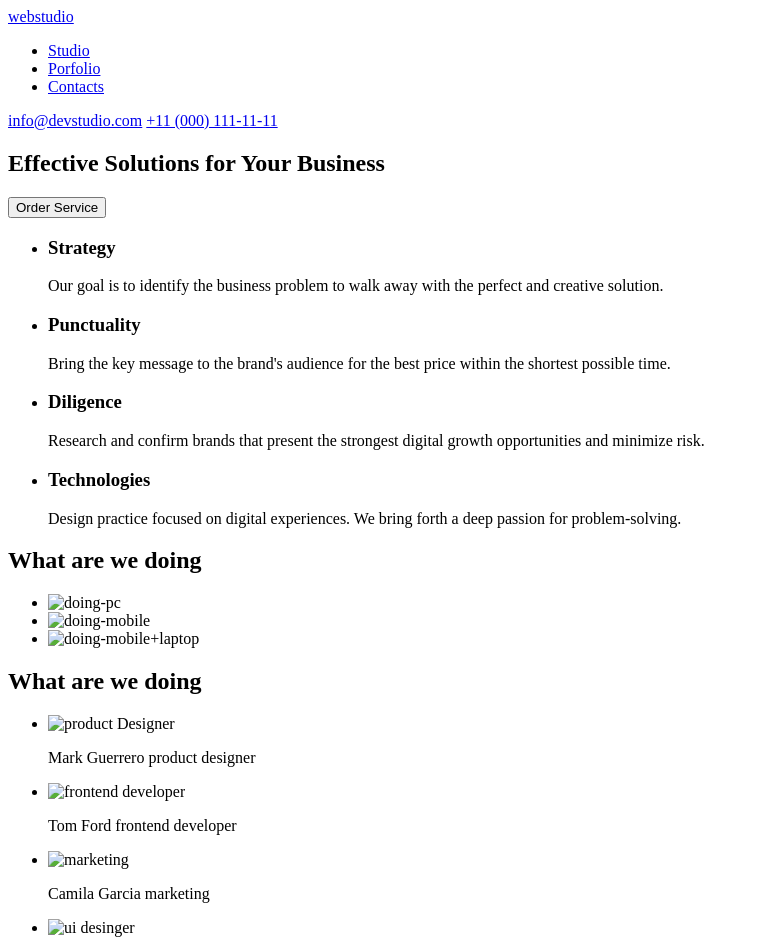
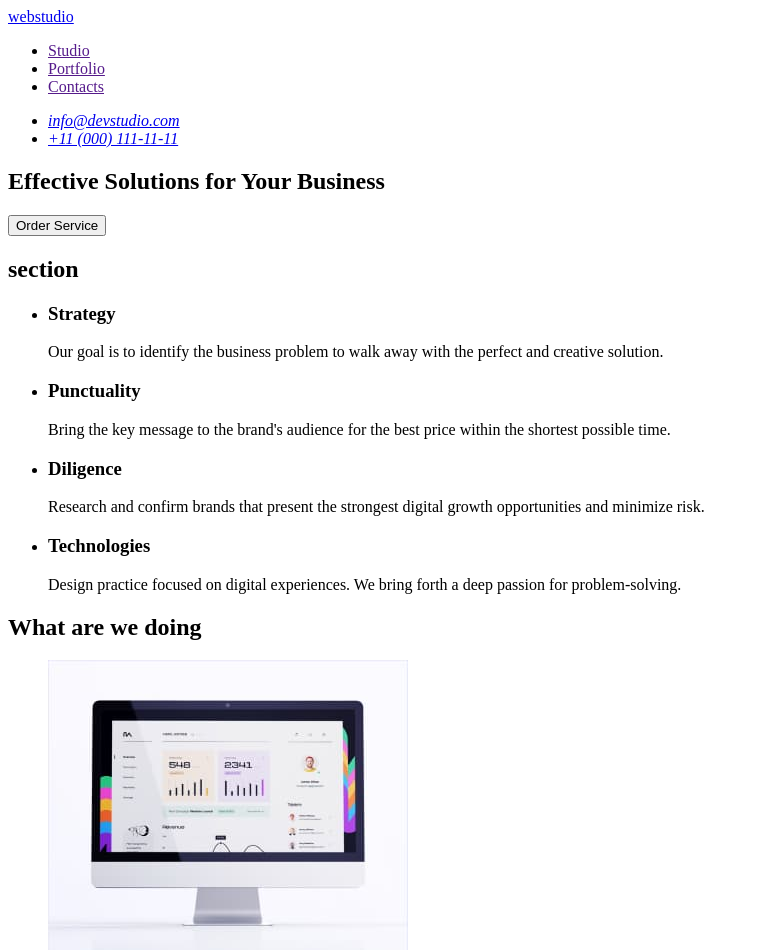
Before and after one commit to shinkarenkov/goit-markup-hw-01, a plain HTML site: page index.html in a window 1280 px wide. Shown: the top 950 px of the page, without its empty margins (0-759 px from the left). Drawn offline with Linux system fonts and the light colour scheme.

Commit message:
change-to-auto-tt

```diff
--- a/index.html
+++ b/index.html
@@ -8,25 +8,29 @@
 </head>
 <body>
 <header>
+  <nav>
     <a href="#">webstudio</a>
-  <nav>
     <ul>
-        <li><a href="#">Studio</a></li>
-        <li><a href="#">Porfolio</a></li>
-        <li><a href="#">Contacts</a></li>
+        <li><a href="">Studio</a></li>
+        <li><a href="">Portfolio</a></li>
+        <li><a href="">Contacts</a></li>
     </ul>
   </nav>
-
-        <a href="mailto:info@devstudio.com">info@devstudio.com</a>
-        <a href="tel:+11(000)111-11-11">+11 (000) 111-11-11</a>
+    <address>
+        <ul>
+            <li> <a href="mailto:info@devstudio.com">info@devstudio.com</a> </li>
+            <li> <a href="tel:+110001111111">+11 (000) 111-11-11</a> </li>
+        </ul>
+    </address>
 </header>
 <main>
     <section>
         <h1>Effective Solutions
         for Your Business</h1>
-        <button>Order Service</button>
+        <button type="button">Order Service</button>
     </section>
     <section>
+        <h2>section</h2>
         <ul>
             <li>
                 <h3>Strategy</h3>
@@ -50,18 +54,18 @@
     <section>
         <h2>What are we doing</h2>
         <ul>
-            <li><img src="image/doing-pc.jpg" alt="doing-pc" width="360"></li>
-            <li><img src="image/doing-mobile.jpg" alt="doing-mobile" width="360"></li>
-            <li><img src="image/doing-mobile+laptop.jpg" alt="doing-mobile+laptop" width="360"></li>
+            <li><img src="images/doing-pc.jpg" alt="doing-pc" width="360"></li>
+            <li><img src="images/doing-mobile.jpg" alt="doing-mobile" width="360"></li>
+            <li><img src="images/doing-mobile+laptop.jpg" alt="doing-mobile+laptop" width="360"></li>
         </ul>
     </section>
     <section>
-        <h2>What are we doing</h2>
+        <h2>Our Team</h2>
         <ul>
-            <li><img src="image/product.jpg" alt="product Designer" width="264"> <p>Mark Guerrero product designer</p>  </li>
-            <li><img src="image/frontend.jpg" alt="frontend developer" width="264"> <p>Tom Ford frontend developer</p> </li>
-            <li><img src="image/marketing.jpg" alt="marketing" width="264"> <p>Camila Garcia marketing</p> </li>
-            <li><img src="image/ui-desinger.jpg" alt="ui desinger" width="264"> <p>Daniel Wilson ui desinger</p> </li>
+            <li><img src="images/product.jpg" alt="product Designer" width="264"> <h3>Mark Guerrero </h3> <p> product designer</p>  </li>
+            <li><img src="images/frontend.jpg" alt="frontend developer" width="264"> <h3>Tom Ford</h3> <p> frontend developer</p> </li>
+            <li><img src="images/marketing.jpg" alt="marketing" width="264"> <h3>Camila Garcia </h3> <p> marketing</p> </li>
+            <li><img src="images/ui-desinger.jpg" alt="ui desinger" width="264"> <h3>Daniel Wilson </h3> <p> ui desinger</p> </li>
         </ul>
     </section>
 </main>
```
